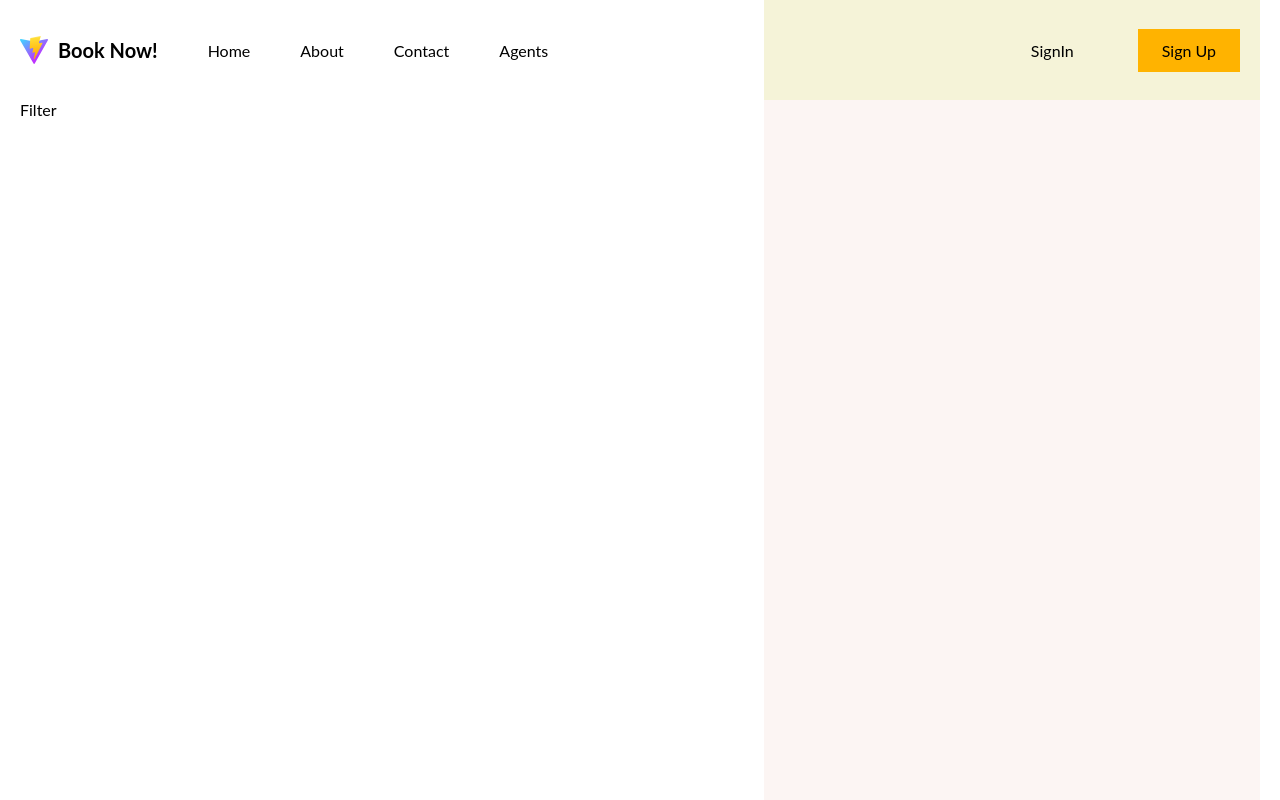
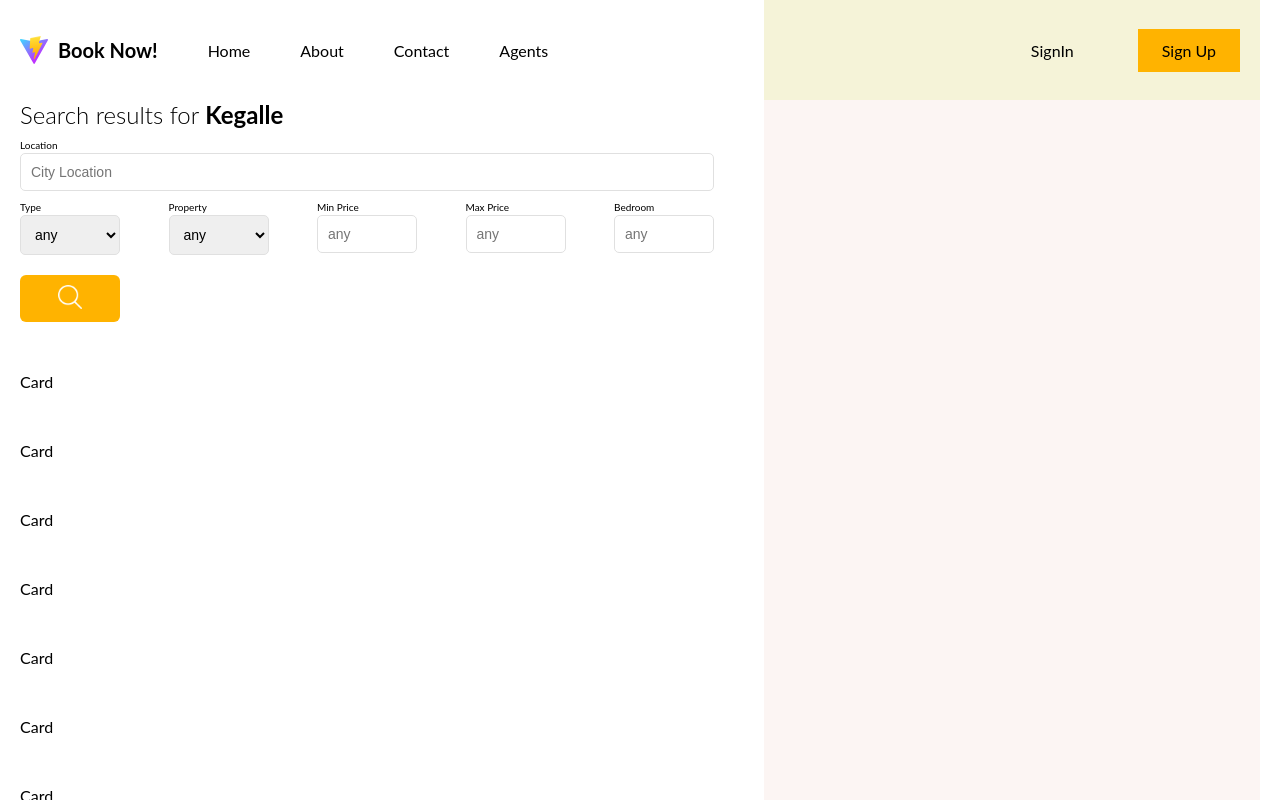
Before and after one commit to Lahiru-Madhuwantha/Book-Now, a React (Vite) app: page /list in a window 1280 px wide. Shown: the top 800 px of the page. Built offline with nearby package versions, Linux system fonts and the light colour scheme.

Commit message:
Styles Filter

```diff
--- a/src/components/Filter/Filter.tsx
+++ b/src/components/Filter/Filter.tsx
@@ -3,7 +3,72 @@ import './filter.scss'
 
 function Filter() {
   return (
-    <div>Filter</div>
+    <div className="filter">
+      <h1>
+        Search results for <b>Kegalle</b>
+      </h1>
+      <div className="top">
+        <div className="item">
+          <label htmlFor="city">Location</label>
+          <input
+            type="text"
+            id="city"
+            name="city"
+            placeholder="City Location"
+          />
+        </div>
+      </div>
+      <div className="bottom">
+        <div className="item">
+          <label htmlFor="type">Type</label>
+          <select name="type" id="type">
+            <option value="">any</option>
+            <option value="buy">Buy</option>
+            <option value="rent">Rent</option>
+          </select>
+        </div>
+        <div className="item">
+          <label htmlFor="property">Property</label>
+          <select name="property" id="property">
+            <option value="">any</option>
+            <option value="apartment">Apartment</option>
+            <option value="house">House</option>
+            <option value="condo">Condo</option>
+            <option value="land">Land</option>
+          </select>
+        </div>
+        <div className="item">
+          <label htmlFor="minPrice">Min Price</label>
+          <input
+            type="number"
+            id="minPrice"
+            name="minPrice"
+            placeholder="any"
+          />
+        </div>
+        <div className="item">
+          <label htmlFor="maxPrice">Max Price</label>
+          <input
+            type="text"
+            id="maxPrice"
+            name="maxPrice"
+            placeholder="any"
+          />
+        </div>
+        <div className="item">
+          <label htmlFor="bedroom">Bedroom</label>
+          <input
+            type="text"
+            id="bedroom"
+            name="bedroom"
+            placeholder="any"
+          />
+        </div>
+        <button title="Search">
+          <img src="/search.png" alt="" />
+        </button>
+      </div>
+    </div>
   )
 }
 
--- a/src/components/Filter/filter.scss
+++ b/src/components/Filter/filter.scss
@@ -0,0 +1,57 @@
+.filter {
+  display: flex;
+  flex-direction: column;
+  gap: 10px;
+
+  h1 {
+    font-weight: 300;
+    font-size: 24px;
+  }
+
+  .item {
+    display: flex;
+    flex-direction: column;
+    gap: 2px;
+
+    label {
+      font-size: 10px;
+    }
+
+    input,
+    select {
+      width: 100px;
+      padding: 10px;
+      border: 1px solid #e0e0e0;
+      border-radius: 5px;
+      font-size: 14px;
+    }
+  }
+
+  .top {
+    input {
+      width: 100%;
+    }
+  }
+
+  .bottom {
+    display: flex;
+    justify-content: space-between;
+    flex-wrap: wrap;
+    gap: 20px;
+
+    button {
+      width: 100px;
+      padding: 10px;
+      border-radius: 6px;
+      border: none;
+      cursor: pointer;
+      background-color: rgb(255, 179, 0);
+
+      img {
+        width: 24px;
+        height: 24px;
+        justify-content: center;
+      }
+    }
+  }
+}
--- a/src/routes/listPage/ListPage.tsx
+++ b/src/routes/listPage/ListPage.tsx
@@ -2,23 +2,27 @@ import React from 'react'
 import './listPage.scss'
 import { listData } from '../../lib/dummyData'
 import Filter from '../../components/Filter/Filter';
+import Card from '../../components/Card/Card';
+
 
 function ListPage() {
 
   const data = listData;
-  return <div className="listPage">
+  return (
+    <div className="listPage">
       <div className="listContainer">
         <div className="wrapper">
           <Filter/>
-      {/* {data.map(item=>(
-        <Card key={item.id} item={item}/>
-      ))} */}
+          {data.map(item => (
+            <Card key={item.id} {...item} />
+          ))}
         </div>
       </div>
       <div className="mapContainer">
         {/* <Map items={data}/> */}
       </div>
-</div>;
+    </div>
+  );
 }
 
 export default ListPage
```
Also changed, not shown: src/components/Card/card.scss (+103 -0 lines), src/components/Card/Card.tsx (renamed from src/components/Card/Card.jsx). Lines whose indentation alone changed are shown as unchanged.
